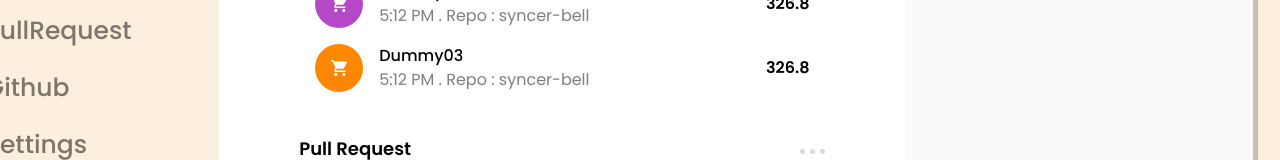
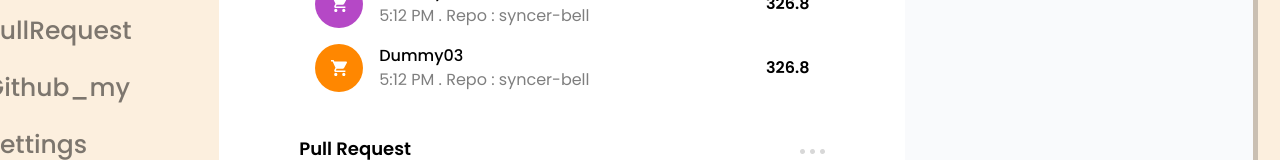
Before and after one commit to HS980924/Syncer-Bell, a React (Create React App) app in the folder frontend/syncerbell_fe/: page / in a window 1280 px wide. Shown: the part 565-725 px from the top of the page. Built offline with nearby package versions, Linux system fonts and the light colour scheme.

Commit message:
branch push test

```diff
--- a/frontend/syncerbell_fe/src/components/Sidebar/Sidebar.tsx
+++ b/frontend/syncerbell_fe/src/components/Sidebar/Sidebar.tsx
@@ -9,7 +9,7 @@ const sidebarNavLinks = [
     "commit",
     "issue",
     "pullRequest",
-    "github",
+    "github_my",
     "settings"
 ];
 
```
